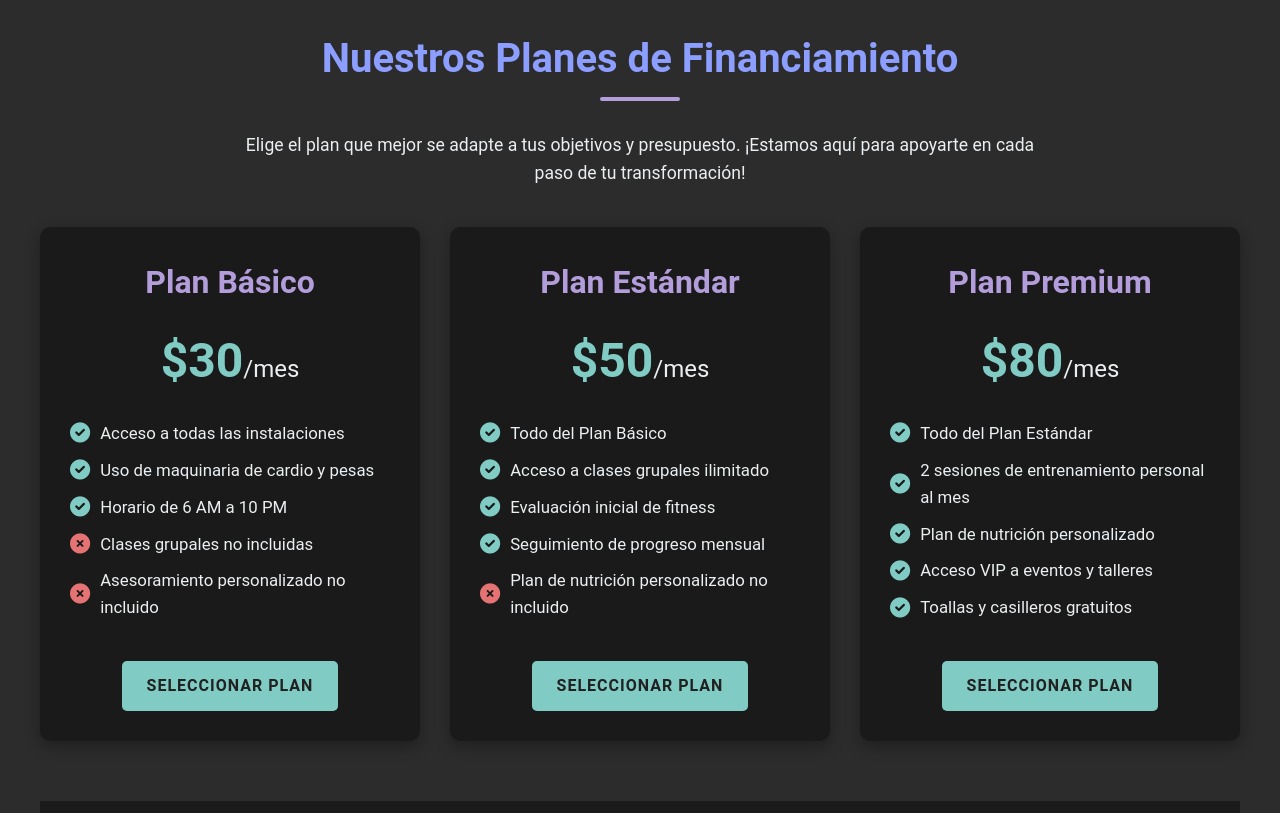
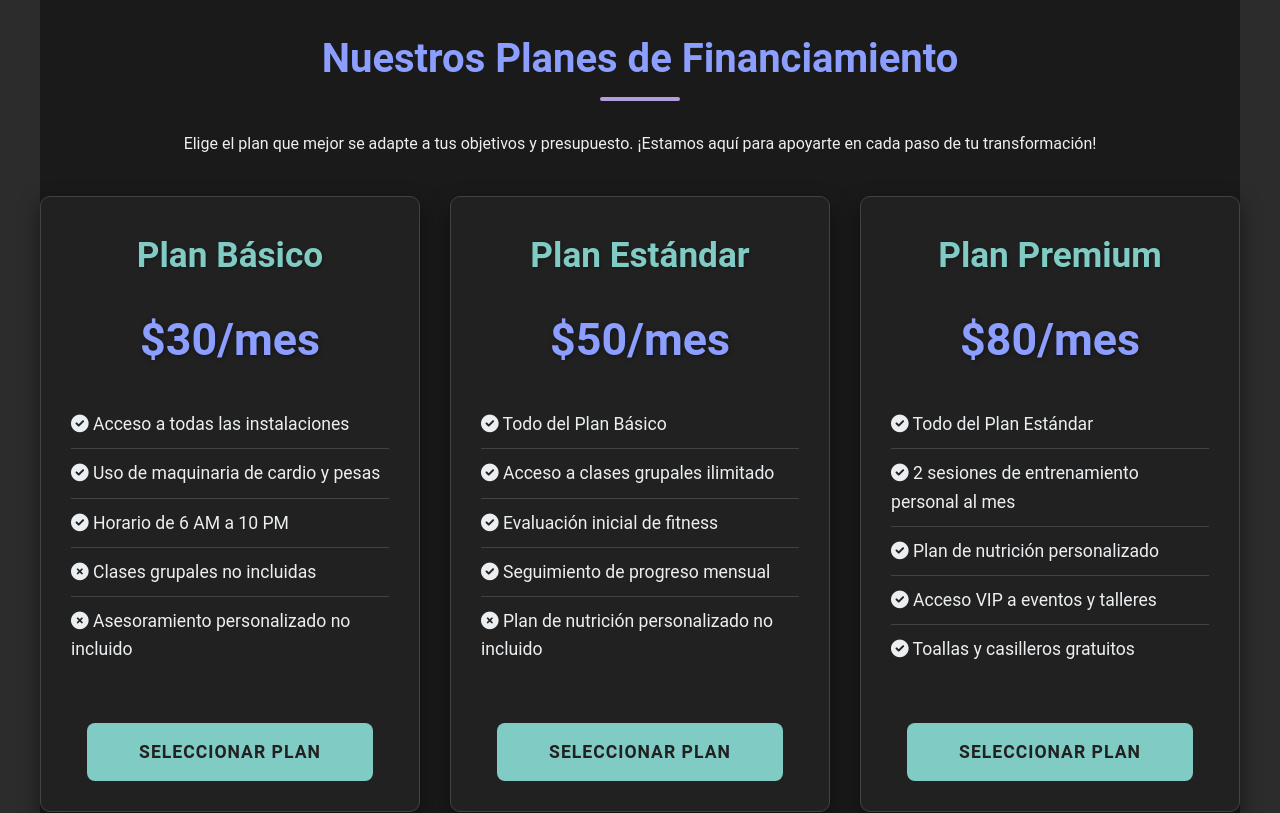
Before and after one commit to Jarleth242712/LandingPage, a plain HTML site: page index.html in a window 1280 px wide. Shown: the part 3140-3953 px from the top of the page. Drawn offline with Linux system fonts and the light colour scheme.

Commit message:
Update style.css

```diff
--- a/css/style.css
+++ b/css/style.css
@@ -363,20 +363,12 @@ a:hover {
     line-height: 1.8;
 }
 
-/* Financing Section */
+/* Planes y Financiamiento */
 .financing-section {
     padding: 60px 0;
-    background-color: var(--background-light);
-}
-
-.financing-section .section-description {
+    background-color: var(--background-dark); /* Fondo oscuro para esta sección */
+    color: var(--light-text);
     text-align: center;
-    margin-bottom: 40px;
-    font-size: 1.1em;
-    color: var(--light-text);
-    max-width: 800px;
-    margin-left: auto;
-    margin-right: auto;
 }
 
 .financing-grid {
@@ -387,71 +379,69 @@ a:hover {
 }
 
 .financing-item {
-    background-color: var(--background-dark);
+    background-color: #212121; /* Un gris más oscuro para los items */
     border-radius: 10px;
-    box-shadow: 0 5px 15px rgba(0, 0, 0, 0.3);
+    border: 1px solid var(--border-color); /* Added subtle border */
+    box-shadow: 0 8px 20px rgba(0, 0, 0, 0.5); /* Increased shadow for more pop */
     padding: 30px;
-    text-align: center;
-    transition: transform 0.3s ease, box-shadow 0.3s ease;
-    position: relative;
-    overflow: hidden;
-    display: flex; /* Usar flexbox para el contenido */
-    flex-direction: column; /* Apilar elementos verticalmente */
-    justify-content: space-between; /* Espaciar contenido y botón */
+    transition: transform 0.3s ease, box-shadow 0.3s ease, background-color 0.3s ease; /* Added background-color for hover */
+    display: flex;
+    flex-direction: column;
+    align-items: center;
+    justify-content: space-between; /* Distribuye el contenido verticalmente */
 }
 
 .financing-item:hover {
-    transform: translateY(-10px);
-    box-shadow: 0 10px 25px rgba(0, 0, 0, 0.45);
+    transform: translateY(-12px) scale(1.02); /* More pronounced lift */
+    box-shadow: 0 15px 30px rgba(0, 0, 0, 0.65); /* Stronger shadow on hover */
+    background-color: #2a2a2a; /* Slightly lighter background on hover */
 }
 
 .financing-item h3 {
-    color: var(--secondary-color); /* Títulos de plan con color secundario */
-    font-size: 2em;
-    margin-bottom: 15px;
-    text-align: center;
+    color: var(--accent-color); /* Títulos de planes con color de acento */
+    font-size: 2.2em; /* Increased font size */
+    margin-bottom: 20px; /* Adjusted margin */
+    text-shadow: 1px 1px 3px rgba(0,0,0,0.3); /* Subtle text shadow */
 }
 
 .financing-item .price {
-    font-size: 3em;
+    font-size: 2.8em; /* Increased font size for price */
     font-weight: bold;
-    color: var(--accent-color); /* Precio con color de acento */
-    margin-bottom: 20px;
-}
-
-.financing-item .price span {
-    font-size: 0.5em;
-    color: var(--light-text);
-    font-weight: normal;
+    color: var(--primary-color); /* Precio con color primario */
+    margin-bottom: 25px; /* Adjusted margin */
+    text-shadow: 1px 1px 5px rgba(0,0,0,0.4); /* Subtle text shadow */
 }
 
 .financing-item ul {
     list-style: none;
     margin-bottom: 30px;
+    padding: 0;
     text-align: left;
-    flex-grow: 1; /* Permite que la lista de características ocupe el espacio restante */
+    width: 100%;
 }
 
 .financing-item ul li {
-    margin-bottom: 10px;
+    padding: 10px 0; /* Increased padding for list items */
     color: var(--light-text);
-    font-size: 1.05em;
-    display: flex;
-    align-items: center;
+    font-size: 1.1em; /* Increased font size for list items */
+    border-bottom: 1px solid var(--border-color); /* Separador sutil */
 }
 
-.financing-item ul li i {
-    margin-right: 10px;
-    color: var(--accent-color); /* Iconos de check en color de acento */
-    font-size: 1.2em;
-}
-
-.financing-item ul li .fa-times-circle {
-    color: #e57373; /* Rojo para iconos de "no incluido" */
+.financing-item ul li:last-child {
+    border-bottom: none;
 }
 
 .financing-button-container {
-    margin-top: auto; /* Empuja el botón al final del item */
+    margin-top: auto; /* Empuja el botón hacia abajo */
+    width: 100%;
+}
+
+.financing-item .btn-primary {
+    width: 90%; /* Botón wider */
+    padding: 15px; /* Increased padding */
+    font-size: 1.1em; /* Increased font size */
+    margin-top: 20px;
+    border-radius: 8px; /* Slightly more rounded corners */
 }
 
 /* Calculator Section */
```
